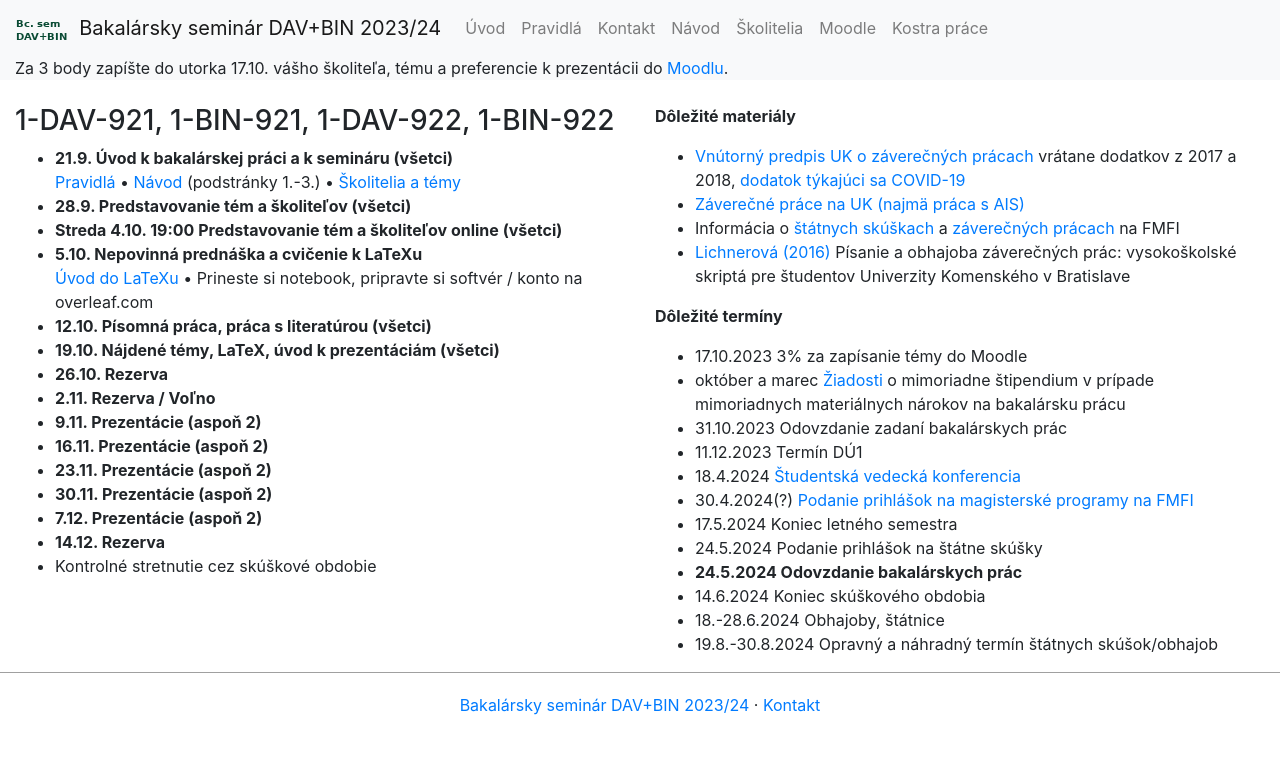
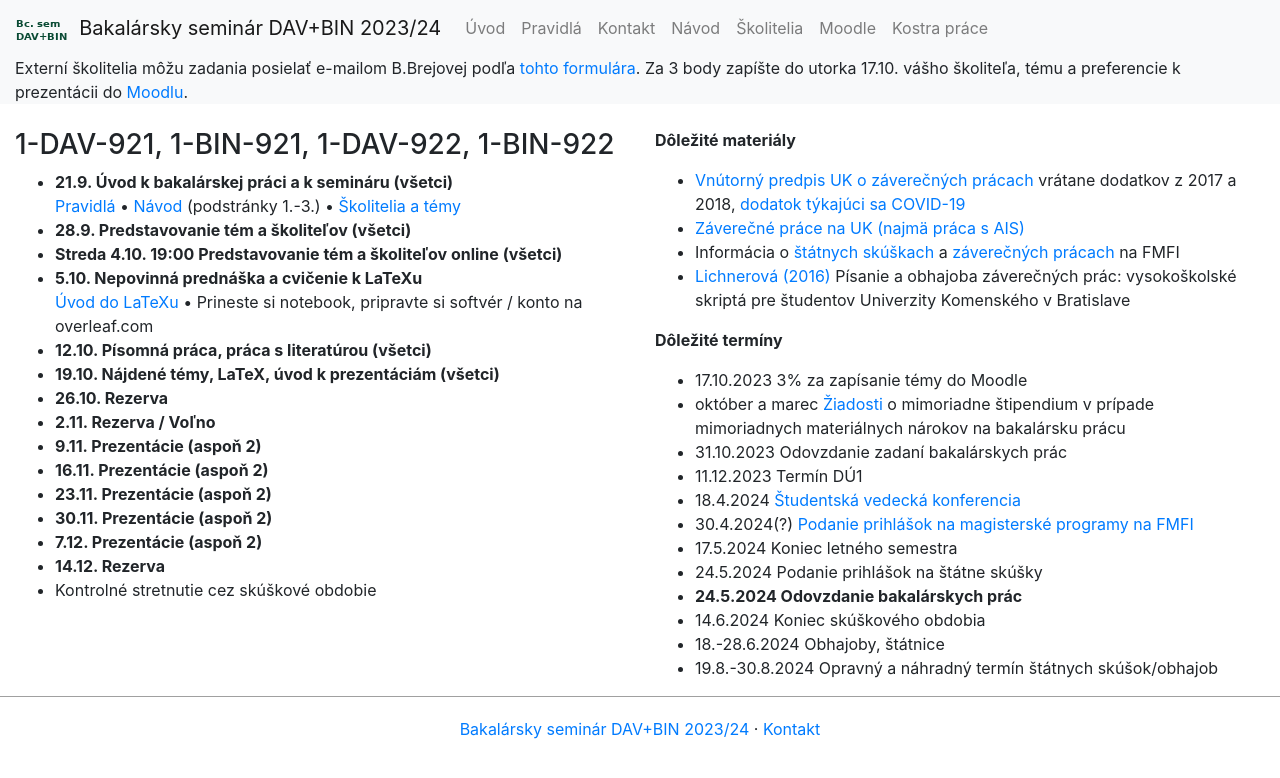
Before and after one commit to bbrejova/bcdav, a Jekyll site: the page built from index.md, in a window 1280 px wide. Shown: the top 778 px of the page. Built offline with Jekyll 4.4.1, drawn with Linux system fonts in a browser that asks for light colours; nearby versions of some CDN libraries.

Commit message:
externisti

```diff
--- a/_data/notes.yml
+++ b/_data/notes.yml
@@ -5,5 +5,5 @@ notes: |
   <a href="Kontrolné_stretnutie_1.html">Kontrolné stretnutie 1</a><br> -->
   <!-- Letný semester: [[DÚ2]]  • Komentare [[Prezentácia 2]]  •  [[Kontrolné stretnutie]]  • [[Prezentácia 3]]<br>-->
   <!-- Nezabudnite pdf prezentácie odovzdať do Moodlu aspoň hodinu pred začiatkom seminára, resp. kontrolného stretnutia.-->
-  <!-- Externí školitelia môžu zadania posielať e-mailom B.Brejovej podľa <a href="Externý_školiteľ.html">tohto formulára</a>. -->
+  Externí školitelia môžu zadania posielať e-mailom B.Brejovej podľa <a href="Externý_školiteľ.html">tohto formulára</a>.
   Za 3 body zapíšte do utorka 17.10. vášho školiteľa, tému a preferencie k prezentácii do <a href="https://moodle.uniba.sk/mod/assign/view.php?id=94793">Moodlu</a>.
```
